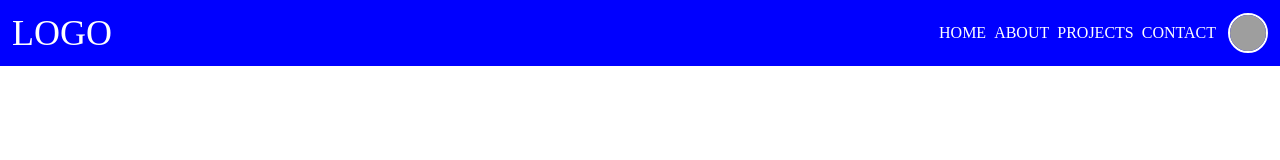
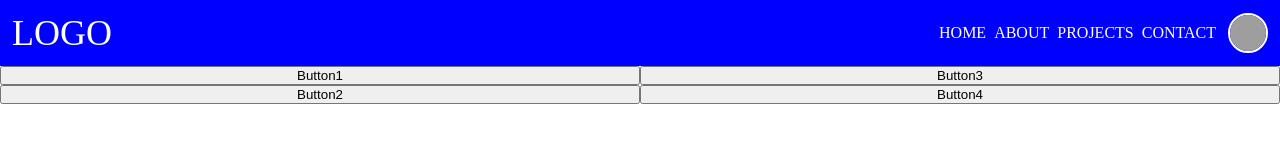
Before and after one commit to BK-0001/sass-demo, a website: page src/index.html in a window 1280 px wide. Drawn offline with Linux system fonts and the light colour scheme; grey boxes are pictures that could not be loaded.

Commit message:
demo property nesting

```diff
--- a/package.json
+++ b/package.json
@@ -3,7 +3,7 @@
   "version": "1.0.0",
   "main": "index.js",
   "scripts": {
-    "test": "echo \"Error: no test specified\" && exit 1"
+    "sass": "sass -w src/sass:src/css"
   },
   "author": "",
   "license": "ISC",
--- a/src/index.html
+++ b/src/index.html
@@ -26,5 +26,14 @@
         </div>
       </div>
     </header>
+
+    <main>
+      <div class="actions">
+        <button>Button1</button>
+        <button>Button2</button>
+        <button>Button3</button>
+        <button>Button4</button>
+      </div>
+    </main>
   </body>
 </html>
--- a/src/sass/main.scss
+++ b/src/sass/main.scss
@@ -51,3 +51,18 @@ img {
   overflow: hidden;
   border: 2px solid white;
 }
+
+.actions {
+  display: flex;
+  height: 50px;
+
+  // equivalent to
+  /**
+  flex-direction: column;
+  flex-wrap: wrap;
+  */
+  flex: {
+    wrap: wrap;
+    direction: column;
+  }
+}
```
Also changed, not shown: src/css/main.css, 1 other file.
